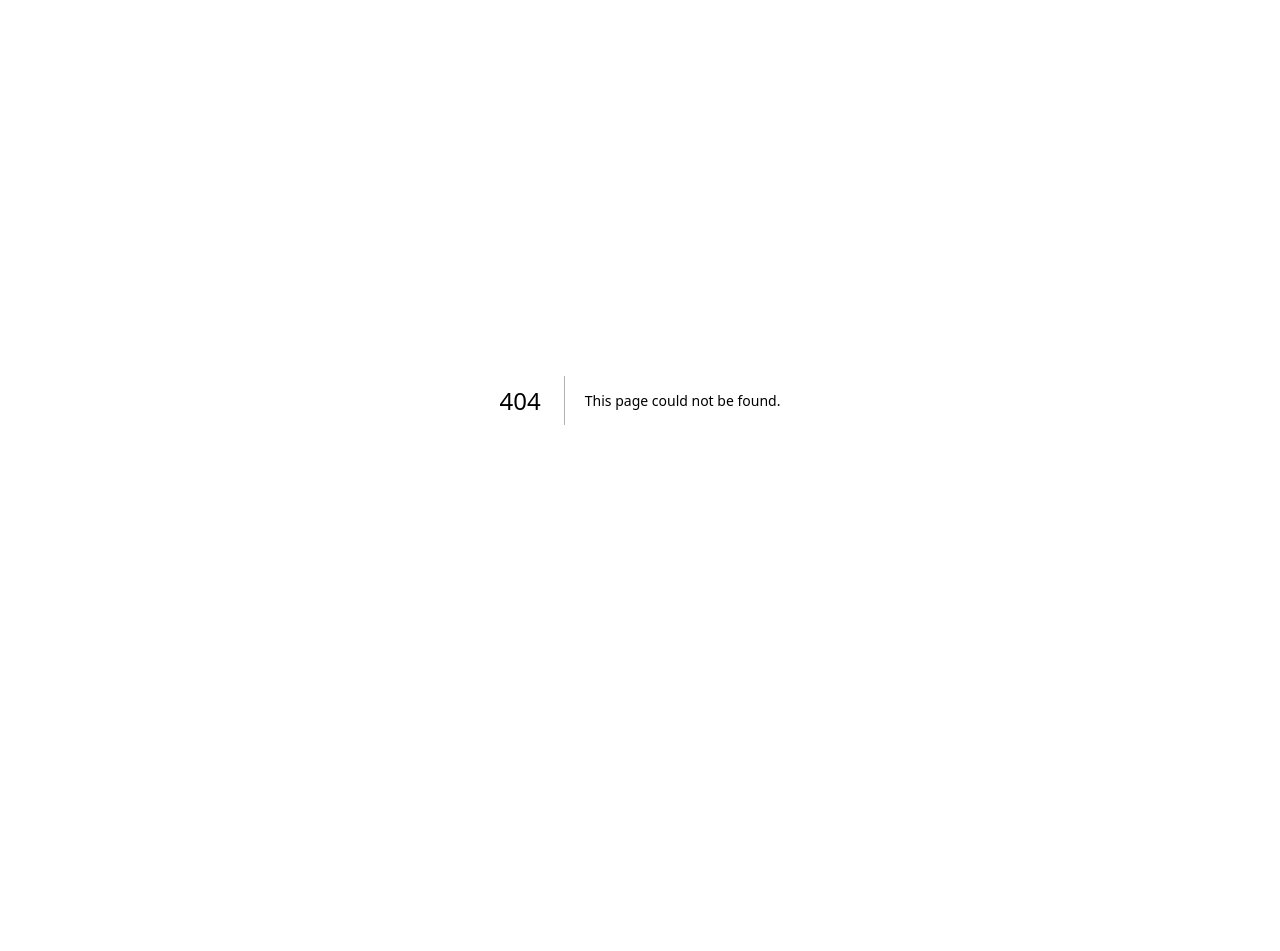
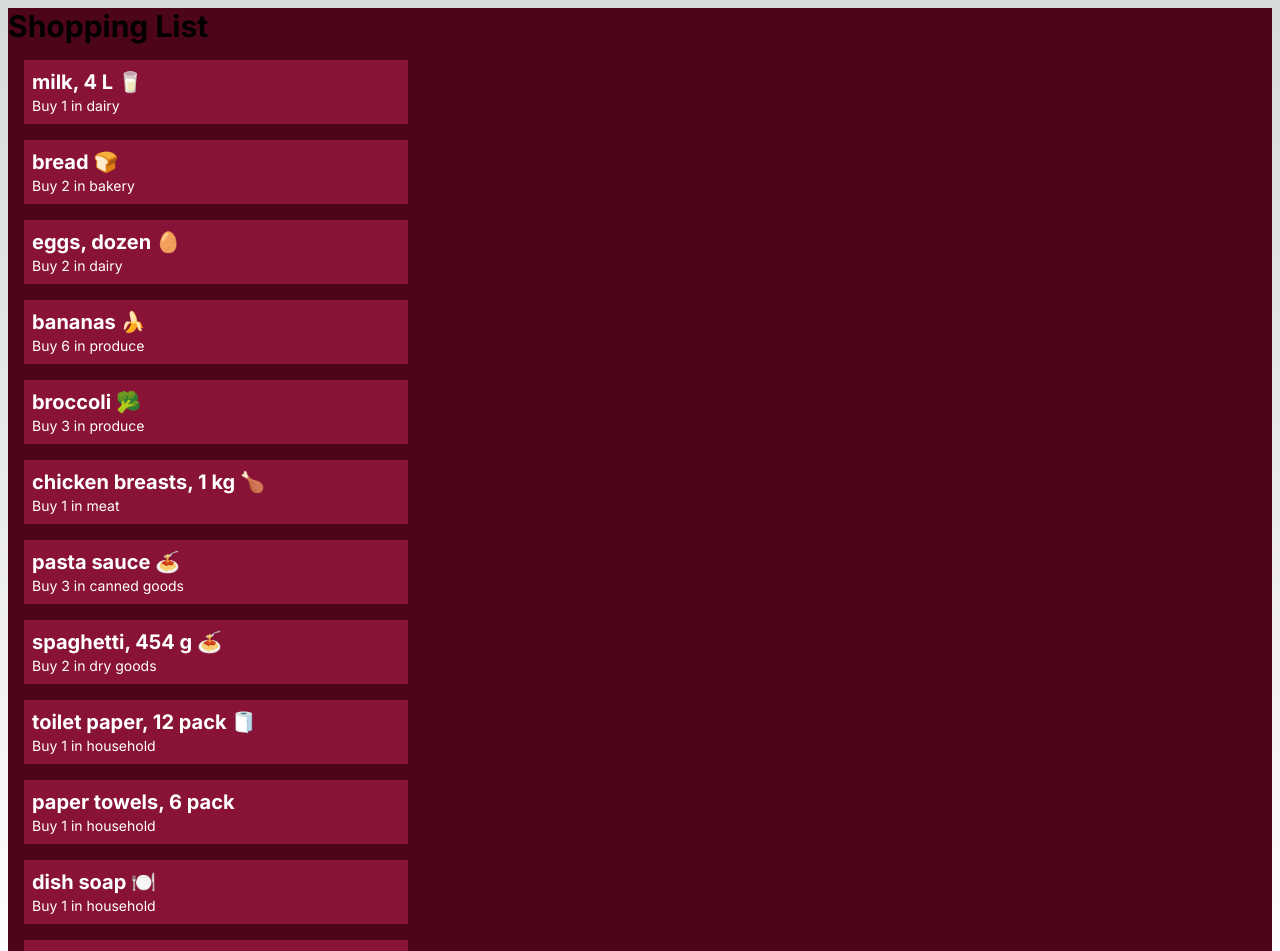
Before and after one commit to Jaskaran-singh1/cprg306-assignments, a Next.js app: page /week-3 in a window 1280 px wide. Before the commit this address had no page. Shown: the top 951 px of the page. Before the commit the page ends 800 px from the top, so only its background shows below. Built offline with nearby package versions, Linux system fonts and the light colour scheme.

Commit message:
Week 3 Assignment

```diff
--- a/app/layout.js
+++ b/app/layout.js
@@ -4,7 +4,7 @@
 const inter = Inter({ subsets: ["latin"] });
 
 export const metadata = {
-  title: "Create Next App",
+  title: "Shopping List",
   description: "Generated by create next app",
 };
 
--- a/app/page.js
+++ b/app/page.js
@@ -1,10 +1,24 @@
 import Link from "next/link";
 
 export default function Page() {
-    return (
-      <main>
-        <h1>CPRG 306: Web Development 2 - Assignments</h1>
-        <Link href="week-2">Week 2 Assignment</Link>
-      </main>
-    );
-  }
+  return (
+    <main>
+      <h1 className="text-4xl font-bold mt-44 ml-44 mb-11">
+        CPRG 306: Web Development 2 - Assignments
+      </h1>
+      <Link
+        href="week-2"
+        className="ml-52 text-xl hover:text-rose-700 hover:underline"
+      >
+        Week 2 Assignment
+      </Link>
+      <br />
+      <Link
+        href="week-3"
+        className="ml-52 text-xl hover:text-rose-700 hover:underline"
+      >
+        Week 3 Assignment
+      </Link>
+    </main>
+  );
+}
--- /dev/null
+++ b/app/week-3/item-list.js
@@ -0,0 +1,164 @@
+import Item from "./item";
+
+export default function ItemList() {
+  const item1 = {
+    name: "milk, 4 L 🥛",
+    quantity: 1,
+    category: "dairy",
+  };
+
+  const item2 = {
+    name: "bread 🍞",
+    quantity: 2,
+    category: "bakery",
+  };
+
+  const item3 = {
+    name: "eggs, dozen 🥚",
+    quantity: 2,
+    category: "dairy",
+  };
+
+  const item4 = {
+    name: "bananas 🍌",
+    quantity: 6,
+    category: "produce",
+  };
+
+  const item5 = {
+    name: "broccoli 🥦",
+    quantity: 3,
+    category: "produce",
+  };
+
+  const item6 = {
+    name: "chicken breasts, 1 kg 🍗",
+    quantity: 1,
+    category: "meat",
+  };
+
+  const item7 = {
+    name: "pasta sauce 🍝",
+    quantity: 3,
+    category: "canned goods",
+  };
+
+  const item8 = {
+    name: "spaghetti, 454 g 🍝",
+    quantity: 2,
+    category: "dry goods",
+  };
+
+  const item9 = {
+    name: "toilet paper, 12 pack 🧻",
+    quantity: 1,
+    category: "household",
+  };
+
+  const item10 = {
+    name: "paper towels, 6 pack",
+    quantity: 1,
+    category: "household",
+  };
+
+  const item11 = {
+    name: "dish soap 🍽️",
+    quantity: 1,
+    category: "household",
+  };
+
+  const item12 = {
+    name: "hand soap 🧼",
+    quantity: 4,
+    category: "household",
+  };
+
+  return (
+    <ul className="m-4">
+      <li className="w-96 bg-rose-900 text-white">
+        <Item
+          name={item1.name}
+          quantity={item1.quantity}
+          category={item1.category}
+        />
+      </li>
+      <li className="w-96 bg-rose-900 text-white">
+        <Item
+          name={item2.name}
+          quantity={item2.quantity}
+          category={item2.category}
+        />
+      </li>
+      <li className="w-96 bg-rose-900 text-white">
+        <Item
+          name={item3.name}
+          quantity={item3.quantity}
+          category={item3.category}
+        />
+      </li>
+      <li className="w-96 bg-rose-900 text-white">
+        <Item
+          name={item4.name}
+          quantity={item4.quantity}
+          category={item4.category}
+        />
+      </li>
+      <li className="w-96 bg-rose-900 text-white">
+        <Item
+          name={item5.name}
+          quantity={item5.quantity}
+          category={item5.category}
+        />
+      </li>
+      <li className="w-96 bg-rose-900 text-white">
+        <Item
+          name={item6.name}
+          quantity={item6.quantity}
+          category={item6.category}
+        />
+      </li>
+      <li className="w-96 bg-rose-900 text-white">
+        <Item
+          name={item7.name}
+          quantity={item7.quantity}
+          category={item7.category}
+        />
+      </li>
+      <li className="w-96 bg-rose-900 text-white">
+        <Item
+          name={item8.name}
+          quantity={item8.quantity}
+          category={item8.category}
+        />
+      </li>
+      <li className="w-96 bg-rose-900 text-white">
+        <Item
+          name={item9.name}
+          quantity={item9.quantity}
+          category={item9.category}
+        />
+      </li>
+      <li className="w-96 bg-rose-900 text-white">
+        <Item
+          name={item10.name}
+          quantity={item10.quantity}
+          category={item10.category}
+        />
+      </li>
+      <li className="w-96 bg-rose-900 text-white">
+        <Item
+          name={item11.name}
+          quantity={item11.quantity}
+          category={item11.category}
+        />
+      </li>
+      <li className="w-96 bg-rose-900 text-white">
+        <Item
+          name={item12.name}
+          quantity={item12.quantity}
+          category={item12.category}
+        />
+      </li>
+    </ul>
+  );
+}
--- /dev/null
+++ b/app/week-3/item.js
@@ -0,0 +1,10 @@
+export default function Item({ name, quantity, category }) {
+  return (
+    <div className="ml-2 mb-4 pt-2 pb-2">
+      <h2 className="text-xl font-bold">{name}</h2>
+      <p className="text-sm">
+        Buy {quantity} in {category}
+      </p>
+    </div>
+  );
+}
--- /dev/null
+++ b/app/week-3/page.js
@@ -0,0 +1,10 @@
+import ItemList from "./item-list";
+
+export default function Page() {
+  return (
+    <main className="m-2 bg-rose-950">
+      <h1 className="text-3xl font-bold">Shopping List</h1>
+      <ItemList />
+    </main>
+  );
+}
```
